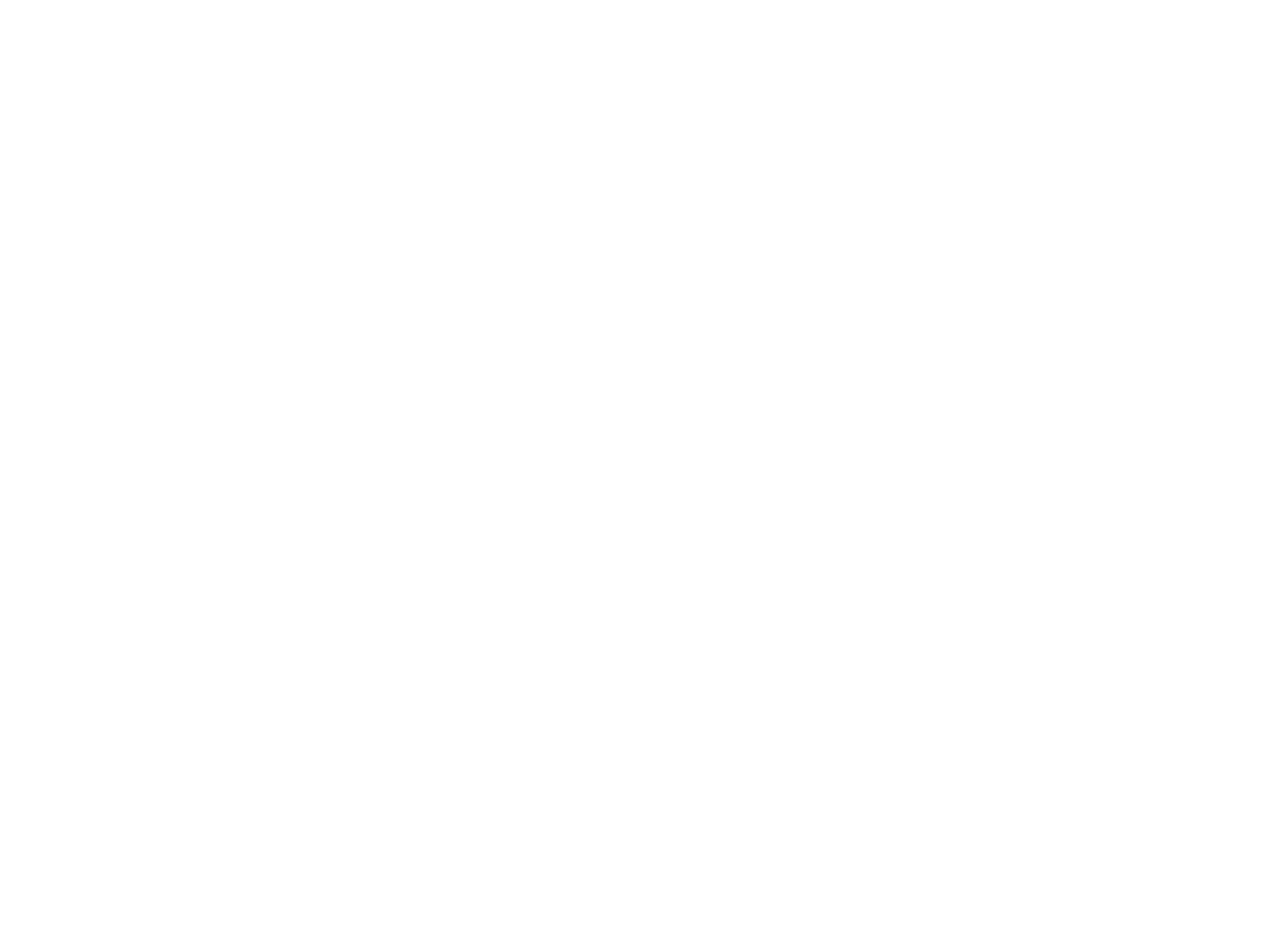
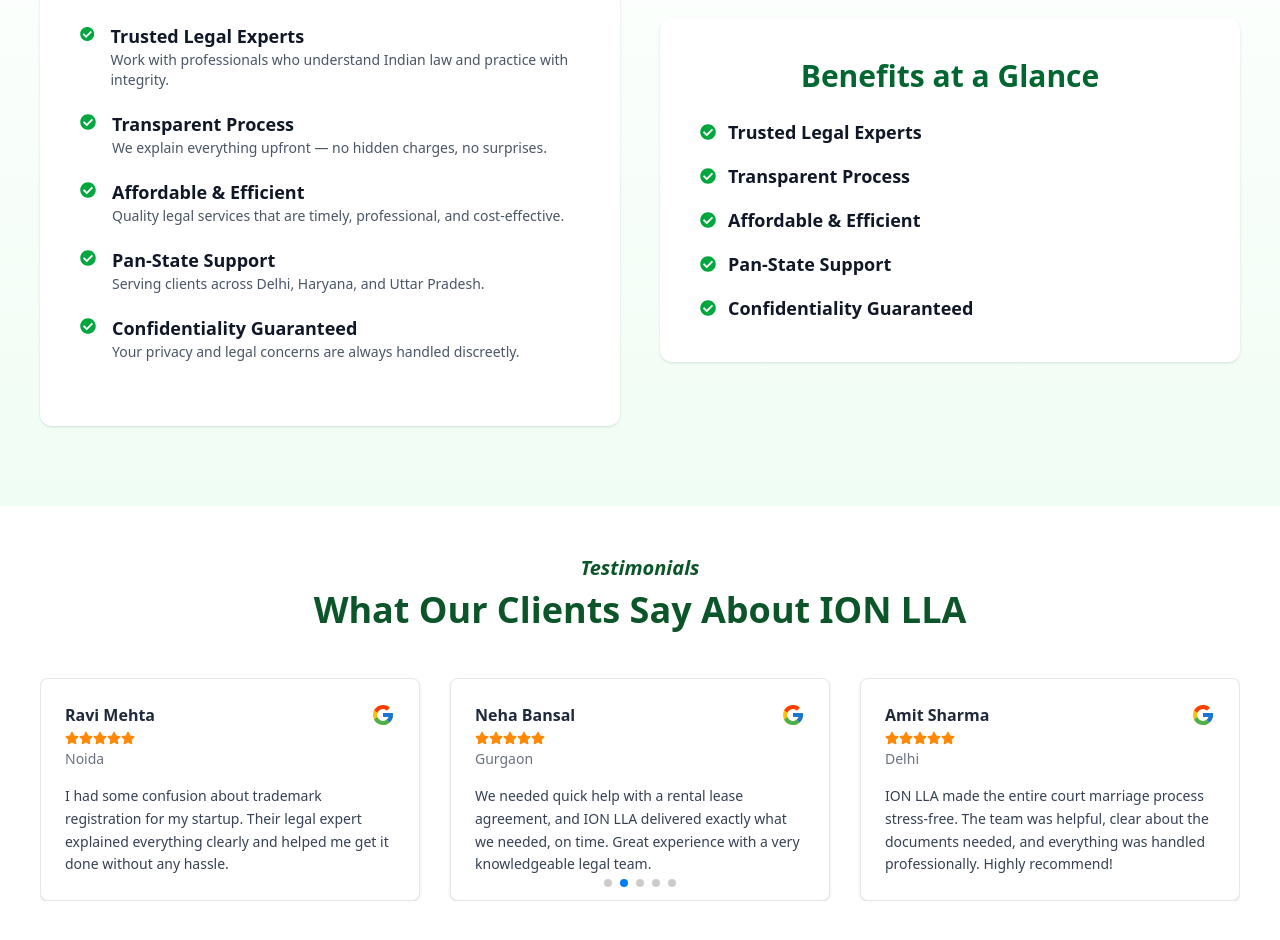
Before and after one commit to Rakhimunger/ion-lla-project, a React (Vite) app: page / in a window 1280 px wide. Shown: the part 3224-4164 px from the top of the page. Before the commit the page ends 3066 px from the top, so only its background shows below. Built offline with nearby package versions, Linux system fonts and the light colour scheme.

Commit message:
created testimonials

```diff
--- a/src/Components/HomeFiles/Home.jsx
+++ b/src/Components/HomeFiles/Home.jsx
@@ -2,6 +2,8 @@
 import Sliders from "../../Components/Pages/Sliders";
 import LegalIntroSection from "../../Components/Pages/LegalIntroSection";
 import LegalServices from "../../Components/Pages/LegalServices";
+import ChoosePage from "../../Components/Pages/ChoosePage";
+import Testimonial from "../../Components/Pages/Testimonial";
 
 function Home() {
   return (
@@ -9,6 +11,8 @@
       <Sliders />
       <LegalIntroSection />
       <LegalServices />
+      <ChoosePage />
+      <Testimonial/>
     </div>
   );
 }
--- /dev/null
+++ b/src/Components/Pages/ChoosePage.jsx
@@ -0,0 +1,72 @@
+import React from "react";
+import { FaCheckCircle } from "react-icons/fa";
+
+const ChoosePage = () => {
+  const points = [
+    {
+      title: "Trusted Legal Experts",
+      desc: "Work with professionals who understand Indian law and practice with integrity.",
+    },
+    {
+      title: "Transparent Process",
+      desc: "We explain everything upfront — no hidden charges, no surprises.",
+    },
+    {
+      title: "Affordable & Efficient",
+      desc: "Quality legal services that are timely, professional, and cost-effective.",
+    },
+    {
+      title: "Pan-State Support",
+      desc: "Serving clients across Delhi, Haryana, and Uttar Pradesh.",
+    },
+    {
+      title: "Confidentiality Guaranteed",
+      desc: "Your privacy and legal concerns are always handled discreetly.",
+    },
+  ];
+
+  return (
+    <div className="bg-gradient-to-b from-white to-green-50 py-20 px-4 md:px-10 max-w-screen-xl mx-auto">
+      <div className="md:flex md:gap-10">
+        {/* Left Box */}
+        <div className="flex-1 bg-white rounded-xl shadow p-8 md:p-10">
+          <h2 className="text-3xl font-bold text-green-800 mb-6">
+            Why Choose ION LLA?
+          </h2>
+          <ul className="space-y-5">
+            {points.map((point, index) => (
+              <li key={index} className="flex gap-4 items-start">
+                <FaCheckCircle className="text-green-600 mt-1" />
+                <div>
+                  <p className="text-lg font-semibold text-gray-900">
+                    {point.title}
+                  </p>
+                  <p className="text-sm text-gray-600">{point.desc}</p>
+                </div>
+              </li>
+            ))}
+          </ul>
+        </div>
+
+        {/* Right Box (slightly lower than left) */}
+        <div className="flex-1 bg-white rounded-xl shadow p-8 md:p-10 mb-16 md:mt-24">
+          <h3 className="text-3xl font-bold text-green-800 mb-6 text-center">
+            Benefits at a Glance
+          </h3>
+          <ul className="space-y-4">
+            {points.map((point, index) => (
+              <li key={index} className="flex gap-3 items-center">
+                <FaCheckCircle className="text-green-600" />
+                <span className="text-lg font-semibold text-gray-900">
+                  {point.title}
+                </span>
+              </li>
+            ))}
+          </ul>
+        </div>
+      </div>
+    </div>
+  );
+};
+
+export default ChoosePage;
--- /dev/null
+++ b/src/Components/Pages/Testimonial.jsx
@@ -0,0 +1,117 @@
+import React from "react";
+import { Swiper, SwiperSlide } from "swiper/react";
+import { Pagination, Autoplay } from "swiper/modules";
+import { FaStar } from "react-icons/fa";
+import { FcGoogle } from "react-icons/fc";
+
+import "swiper/css";
+import "swiper/css/pagination";
+
+const testimonials = [
+  {
+    name: "Ravi Mehta",
+    location: "Noida",
+    text: "I had some confusion about trademark registration for my startup. Their legal expert explained everything clearly and helped me get it done without any hassle.",
+  },
+  {
+    name: "Neha Bansal",
+    location: "Gurgaon",
+    text: "We needed quick help with a rental lease agreement, and ION LLA delivered exactly what we needed, on time. Great experience with a very knowledgeable legal team.",
+  },
+  {
+    name: "Amit Sharma",
+    location: "Delhi",
+    text: "ION LLA made the entire court marriage process stress-free. The team was helpful, clear about the documents needed, and everything was handled professionally. Highly recommend!",
+  },
+  {
+    name: "Swati Chauhan",
+    location: "Ghaziabad",
+    text: "ION LLA helped me draft and register my will with ease. Their team was respectful, clear, and made a sensitive matter very smooth. I trust them completely.",
+  },
+  {
+    name: "Manish Kapoor",
+    location: "Faridabad",
+    text: "I was struggling with a property legal dispute. ION LLA’s timely guidance saved me a lot of time and stress. Their legal knowledge is top-notch and very approachable.",
+  },
+];
+
+const TestimonialCards = () => {
+  return (
+    <div className="bg-white py-12 px-4 sm:px-6 md:px-8 lg:px-10 max-w-7xl mx-auto">
+      <div className="text-center mb-12">
+        <p className="text-[#0b5529] font-semibold text-lg sm:text-xl mb-2 italic">
+          Testimonials
+        </p>
+        <h2 className="text-lg sm:text-3xl md:text-4xl font-bold text-[#0b5529] whitespace-nowrap">
+          What Our Clients Say About ION LLA
+        </h2>
+      </div>
+
+      <Swiper
+        spaceBetween={30}
+        centeredSlides={true}
+        loop={true}
+        autoplay={{ delay: 4500, disableOnInteraction: false }}
+        slidesPerView={3}
+        pagination={{ clickable: true }}
+        modules={[Pagination, Autoplay]}
+        breakpoints={{
+          0: { slidesPerView: 1 },
+          640: { slidesPerView: 1.2 },
+          768: { slidesPerView: 2 },
+          1024: { slidesPerView: 3 },
+        }}
+      >
+        {testimonials.map((item, index) => (
+          <SwiperSlide key={index}>
+            <div className="px-2 sm:px-0">
+              <div className="border border-gray-200 rounded-lg p-6 bg-white shadow-sm h-full flex flex-col justify-between">
+                <div className="flex justify-between items-start mb-4">
+                  <div>
+                    <h3 className="text-base font-semibold text-gray-800">
+                      {item.name}
+                    </h3>
+                    <div className="flex text-orange-400 text-sm mt-1">
+                      {[...Array(5)].map((_, i) => (
+                        <FaStar key={i} />
+                      ))}
+                    </div>
+                    <p className="text-sm text-gray-500 mt-1">
+                      {item.location}
+                    </p>
+                  </div>
+                  <FcGoogle className="text-2xl" />
+                </div>
+                <p className="text-gray-700 text-sm leading-relaxed">
+                  {item.text}
+                </p>
+              </div>
+            </div>
+          </SwiperSlide>
+        ))}
+      </Swiper>
+
+      <style jsx>{`
+        .swiper-pagination-bullet {
+          width: 10px;
+          height: 10px;
+          background: #ccc;
+          opacity: 0.5;
+          margin: 0 6px !important;
+        }
+
+        .swiper-pagination-bullet-active {
+          background: #3b4b96;
+          opacity: 1;
+        }
+
+        .swiper-pagination {
+          margin-top: 30px;
+          position: relative;
+        }
+      `}</style>
+    </div>
+  );
+};
+
+export default TestimonialCards;
```
